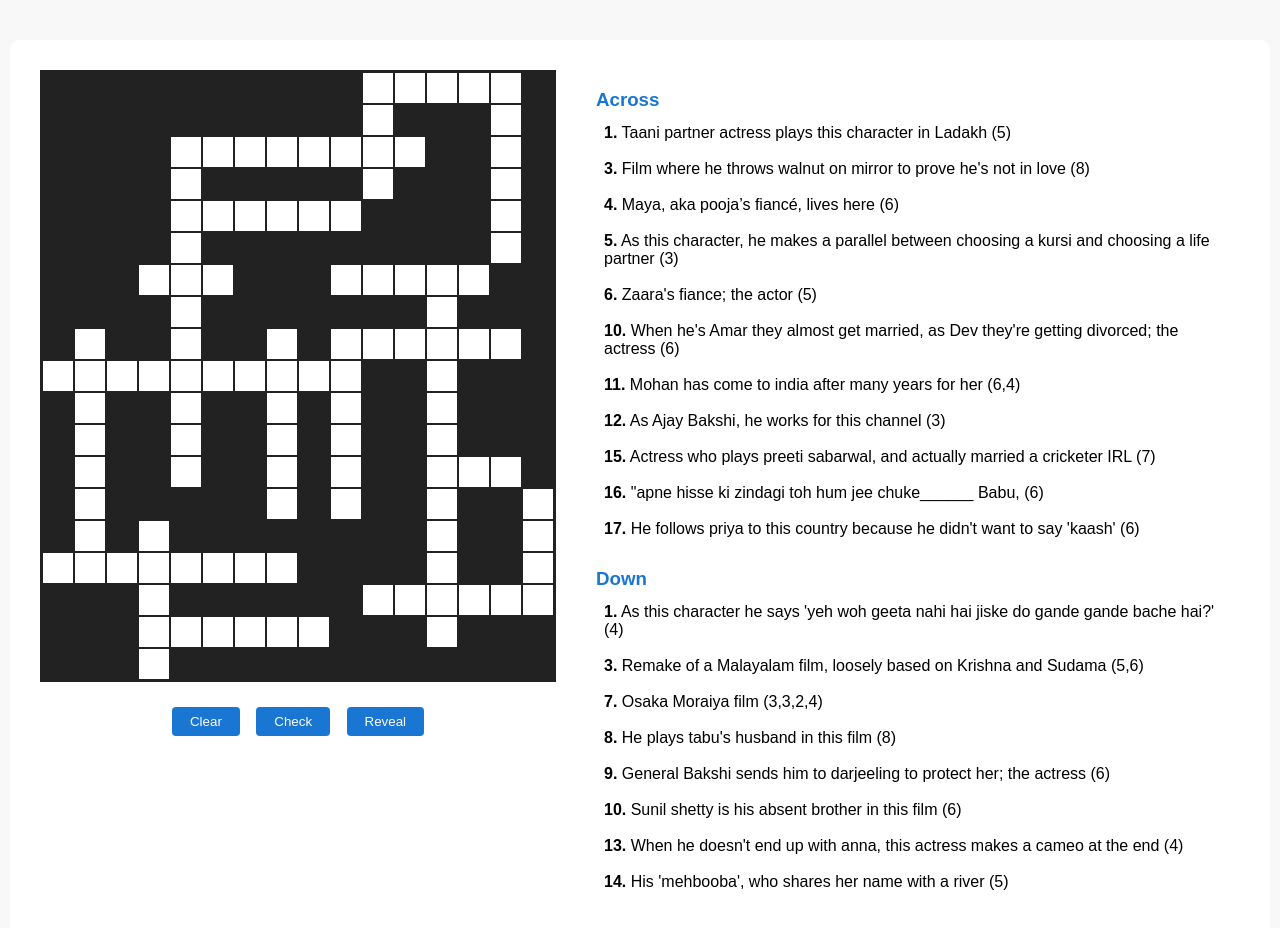
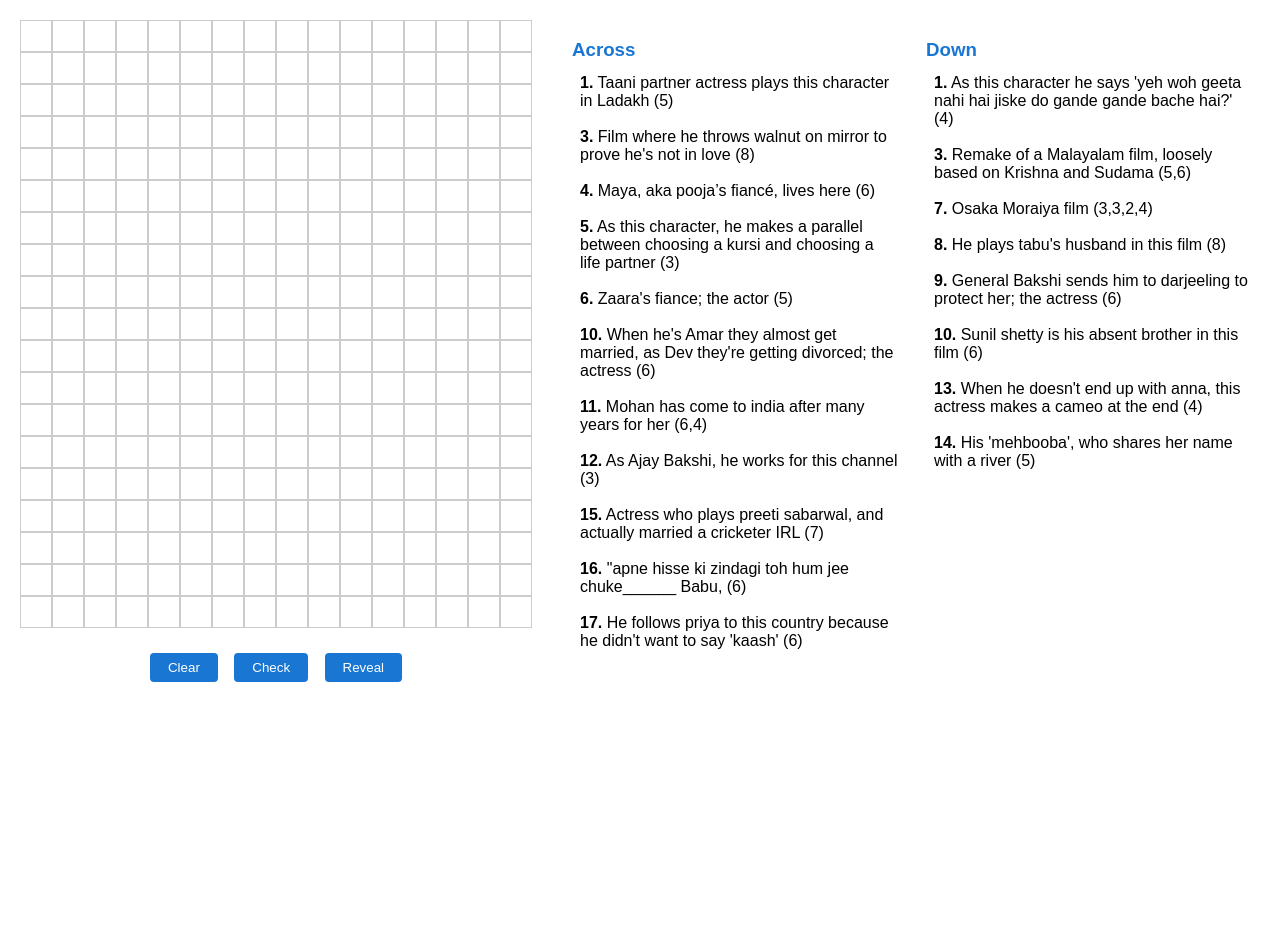
Before and after one commit to shivanidotsingh/srk, a plain HTML site: page index.html in a window 1280 px wide. After the commit the page ends 800 px from the top, so only its background shows below. Drawn offline with Linux system fonts and the light colour scheme.

Commit message:
Update style.css

```diff
--- a/style.css
+++ b/style.css
@@ -1,17 +1,55 @@
-body { font-family: Arial, sans-serif; background: #f8f8f8; }
-.container { max-width: 1200px; margin: 40px auto; background: #fff; padding: 30px; border-radius: 10px; }
-.flex { display: flex; gap: 40px; }
+html, body {
+  height: 100%;
+  margin: 0;
+  padding: 0;
+  background: white; /* plain background */
+  font-family: Arial, sans-serif;
+}
+
+.container {
+  display: flex;
+  flex-direction: column;
+  height: 100vh; /* full viewport height */
+  padding: 20px;
+  box-sizing: border-box;
+}
+
+.flex {
+  display: flex;
+  flex: 1 1 auto;
+  gap: 40px;
+  overflow: hidden;
+}
+
+.crossword-grid {
+  flex: 2 1 60%;
+  overflow: auto;
+}
+
+.clues {
+  flex: 1 1 40%;
+  display: flex;
+  flex-direction: row;
+  gap: 20px;
+  overflow: auto;
+}
+
+.clues-section {
+  flex: 1 1 50%;
+  overflow-y: auto;
+}
+
 .crossword-grid {
   display: grid;
   grid-template-columns: repeat(16, 32px);
   grid-template-rows: repeat(19, 32px);
-  background: #222;
-  border: 2px solid #222;
+  background: transparent;
+  border: none;
 }
 .cell {
   width: 32px; height: 32px;
   text-align: center; font-size: 18px; font-weight: bold;
-  background: #fff; border: 1px solid #222;
+  background: #fff; border: 1px solid #ccc;
   outline: none; position: relative;
   box-sizing: border-box;
   padding: 0; margin: 0;
@@ -19,15 +57,21 @@ body { font-family: Arial, sans-serif; background: #f8f8f8; }
   caret-color: #1976d2;
   transition: background 0.15s;
 }
-.cell.block { background: #222; border: 1px solid #222; }
+.cell.block {
+  background: #fff;
+  border: 1px solid #ccc;
+}
 .cell-number {
-  position: absolute; top: 2px; left: 3px;
-  font-size: 10px; color: #1976d2; pointer-events: none; font-weight: bold;
+  position: absolute; top: 2px; left: 2px;
+  font-size: 9px;
+  color: #555;
+  pointer-events: none;
+  font-weight: normal;
+  user-select: none;
 }
 .cell.highlight { background: #e3f2fd; }
 .cell.current { background: #bbdefb; }
-.clues { flex: 1; }
-.clues-section { margin-bottom: 25px; }
+
 .clues-section h3 { margin-bottom: 8px; color: #1976d2; }
 .clue { margin-bottom: 8px; cursor: pointer; border-radius: 4px; padding: 5px 8px; }
 .clue.active { background: #1976d2; color: #fff; }
@@ -35,4 +79,16 @@ body { font-family: Arial, sans-serif; background: #f8f8f8; }
 .btn { margin: 0 6px; padding: 7px 18px; background: #1976d2; color: #fff; border: none; border-radius: 4px; cursor: pointer; }
 .btn:hover { background: #0d47a1; }
 .status { margin-top: 18px; font-size: 18px; text-align: center; }
-@media (max-width: 900px) { .flex { flex-direction: column; } }
+
+@media (max-width: 900px) {
+  .flex {
+    flex-direction: column;
+  }
+  .clues {
+    flex-direction: column;
+  }
+  .crossword-grid, .clues-section {
+    flex: none;
+    width: 100%;
+  }
+}
```
